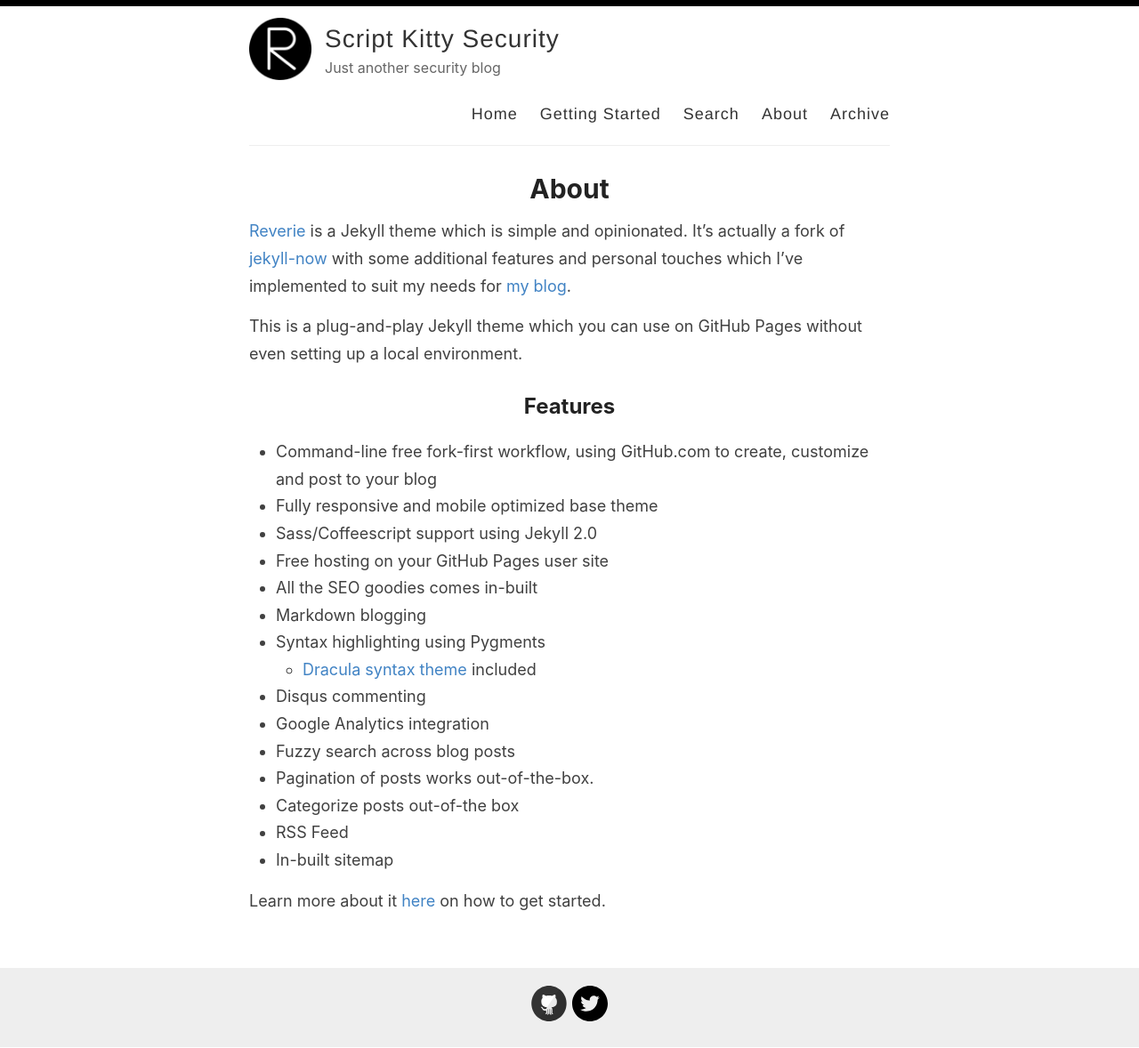
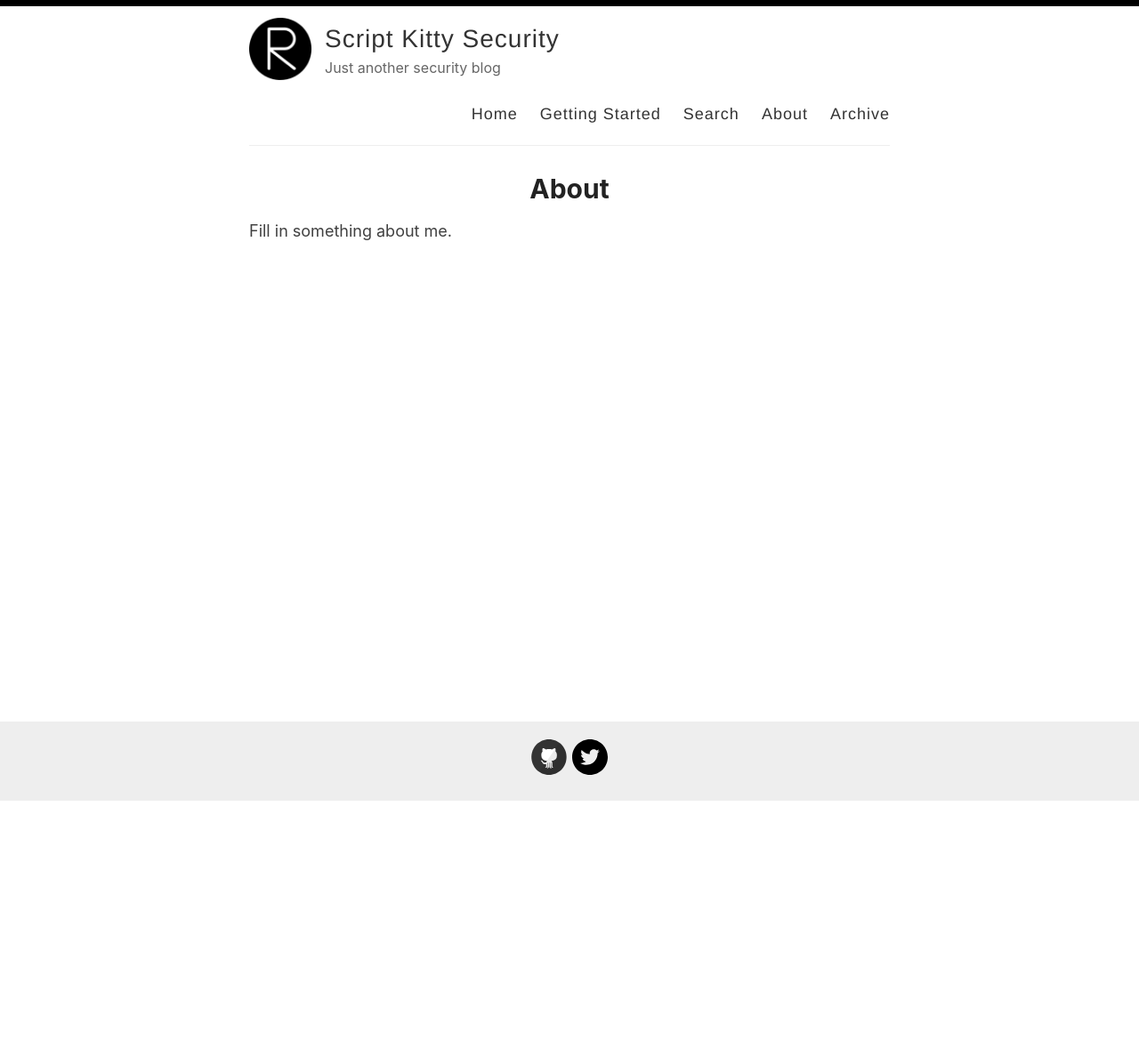
Before and after one commit to nekosoft/nekosoft.github.io, a Jekyll site: the page built from _pages/about.md, in a window 1280 px wide. Shown: the whole page at 89% size. Built offline with Jekyll 4.4.1, drawn with Linux system fonts in a browser that asks for light colours; after the commit the page ends 901 px from its top, so only the background shows below that.

Commit message:
Update about.md

```diff
--- a/_pages/about.md
+++ b/_pages/about.md
@@ -4,26 +4,4 @@ title: About
 permalink: /about/
 ---
 
-[Reverie](https://github.com/amitmerchant1990/reverie) is a Jekyll theme which is simple and opinionated. It's actually a fork of [jekyll-now](https://github.com/barryclark/jekyll-now) with some additional features and personal touches which I've implemented to suit my needs for [my blog](https://www.amitmerchant.com).
-
-This is a plug-and-play Jekyll theme which you can use on GitHub Pages without even setting up a local environment.
-
-## Features
-
-- Command-line free fork-first workflow, using GitHub.com to create, customize and post to your blog
-- Fully responsive and mobile optimized base theme
-- Sass/Coffeescript support using Jekyll 2.0
-- Free hosting on your GitHub Pages user site
-- All the SEO goodies comes in-built
-- Markdown blogging
-- Syntax highlighting using Pygments
-    - [Dracula syntax theme](https://draculatheme.com/) included
-- Disqus commenting
-- Google Analytics integration
-- Fuzzy search across blog posts
-- Pagination of posts works out-of-the-box.
-- Categorize posts out-of-the box
-- RSS Feed
-- In-built sitemap
-
-Learn more about it [here](https://github.com/amitmerchant1990/reverie) on how to get started.
+Fill in something about me.
```
